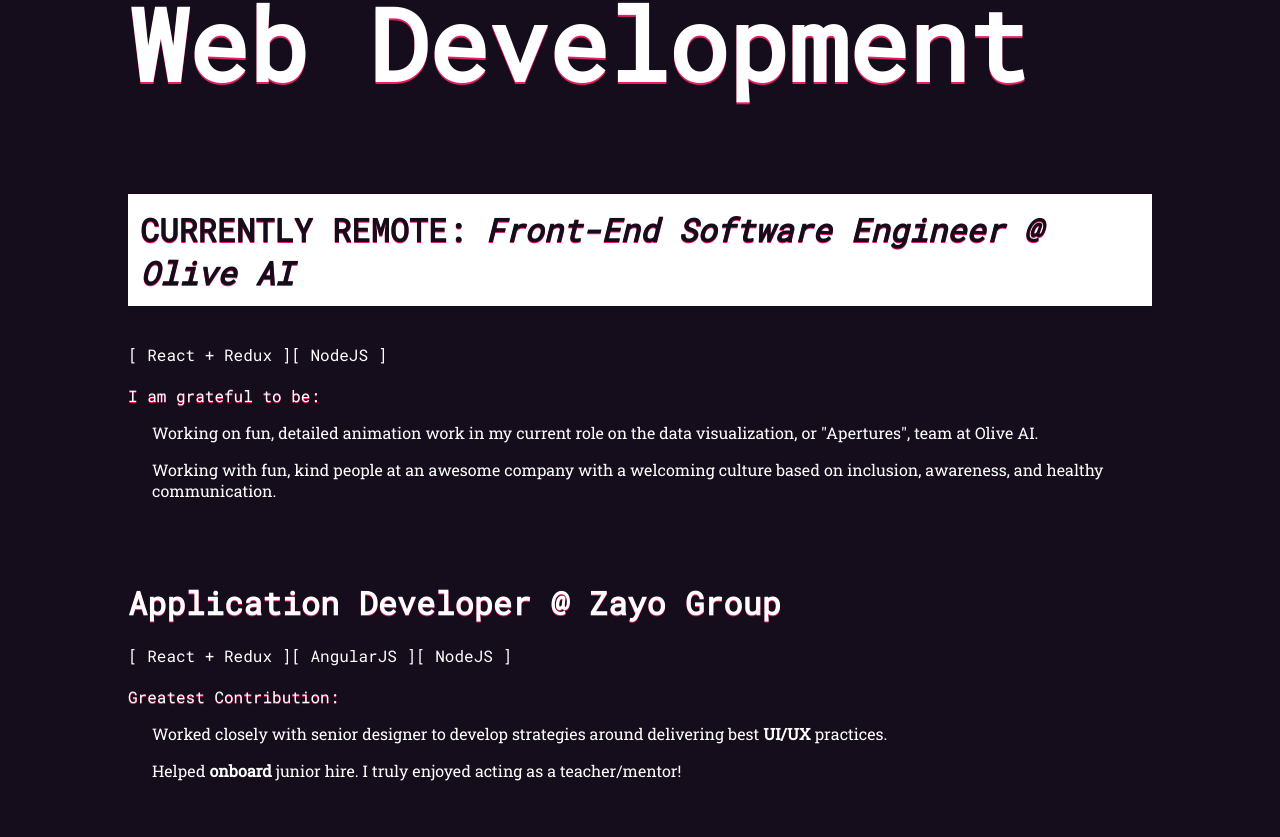
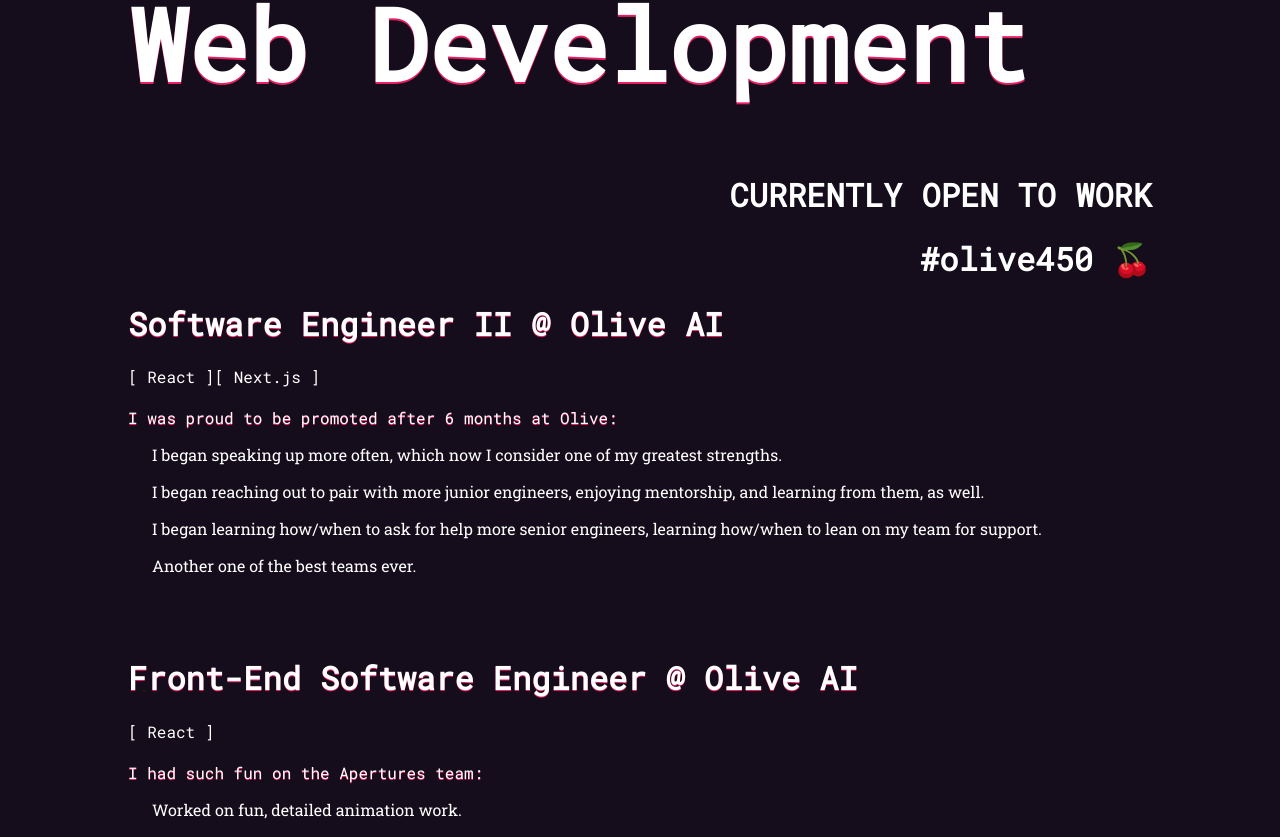
Before and after one commit to amandahussey/amandahussey.com, a React (Create React App) app: page / in a window 1280 px wide. Shown: the part 1703-2540 px from the top of the page. Built offline with nearby package versions, Linux system fonts and the light colour scheme; a web font is replaced by a local one.

Commit message:
update #olive450

```diff
--- a/src/components/HomeDesk/HomeDesk.js
+++ b/src/components/HomeDesk/HomeDesk.js
@@ -24,7 +24,7 @@
     else {
       setNavIsFixed(false);
     }
-}
+  }
 
   useEffect(() => {
     if(siteContainerRef.current) siteContainerRef.current.addEventListener('scroll', (element) => {
--- a/src/components/Resume/Resume.js
+++ b/src/components/Resume/Resume.js
@@ -1,4 +1,6 @@
 import React, { Component } from 'react'
+import ResumeSection from './ResumeSection';
+
 import './Resume.scss'
 
 class Resume extends Component {
@@ -18,25 +20,32 @@
                 <div id='software-development' className='resume-parent-container'>
                 <div className='resume-container'>
                     <h1 className='resume-section__title'>Web Development</h1>
+                    <h1 className='open-to-work'>CURRENTLY OPEN TO WORK</h1>
+                    <h1 className='open-to-work'>#olive450 &#127826;</h1>
 
-                    <div className='resume-section'>
-                        <div className='resume-section__header'>
-                            <h1 className='current'><span >CURRENTLY REMOTE: </span><i><span>Front-End Software Engineer</span> <span>@ Olive AI</span></i></h1>
-                        </div>
-                        <p className='resume-section__technologies-used'>
-                            <span>[ React + Redux ]</span>
-                            <span>[ NodeJS ]</span>
-                        </p>
+                    <ResumeSection
+                        title='Software Engineer II'
+                        company='Olive AI'
+                        technologies={['React', 'Next.js']}
+                        introPhrase='I was proud to be promoted after 6 months at Olive:'
+                        paragraphs={[
+                            'I began speaking up more often, which now I consider one of my greatest strengths.',
+                            'I began reaching out to pair with more junior engineers, enjoying mentorship, and learning from them, as well.',
+                            'I began learning how/when to ask for help more senior engineers, learning how/when to lean on my team for support.',
+                            'Another one of the best teams ever.'
+                        ]}
+                    />
 
-                        <div className='resume-section__description'>
-                            <div className='resume-section__description__greatest-moment'>I am grateful to be:</div>
-                            <div className='resume-section__description__paragraph'>
-                                <p>Working on fun, detailed animation work in my current role on the data visualization, or "Apertures", team at Olive AI.</p>
-                                <p>Working with fun, kind people at an awesome company with a welcoming culture based on inclusion, awareness, and healthy communication.</p>
-                            </div>
-                        </div>
-
-                    </div>
+                    <ResumeSection
+                        title='Front-End Software Engineer'
+                        company='Olive AI'
+                        technologies={['React']}
+                        introPhrase='I had such fun on the Apertures team:'
+                        paragraphs={[
+                            'Worked on fun, detailed animation work.',
+                            'One of the best teams ever.'
+                        ]}
+                    />
 
                     <div className='resume-section'>
                         <div className='resume-section__header'>
@@ -57,6 +66,7 @@
                         </div>
 
                     </div>
+
 
                     <div className='resume-section'>
                         <div className='resume-section__header'>
--- a/src/components/Resume/Resume.scss
+++ b/src/components/Resume/Resume.scss
@@ -1,5 +1,5 @@
-@import '../../global-styles/colors';
-@import '../../global-styles/fonts';
+@import "../../global-styles/colors";
+@import "../../global-styles/fonts";
 
 .resume-parent-container {
   overflow: auto;
@@ -38,6 +38,10 @@
   margin-bottom: 80px;
 }
 
+.open-to-work {
+  text-align: right;
+}
+
 .resume-section__header {
   // text-align: right;
   .current {
@@ -64,7 +68,7 @@
 }
 
 .resume-section__education-title {
-    text-shadow: 0 .5px 0 $pop-color;
+  text-shadow: 0 0.5px 0 $pop-color;
 }
 
 .resume-section__description-container {
@@ -79,7 +83,7 @@
 }
 
 .resume-section__job-title {
-    text-shadow: 0 .5px 0 $pop-color;
+  text-shadow: 0 0.5px 0 $pop-color;
 }
 
 .resume-section__technologies-use {
@@ -89,20 +93,18 @@
 .resume-section__description__greatest-moment {
   font-family: $header-font;
   margin-bottom: 0;
-    text-shadow: 0 .5px 0 $pop-color;
+  text-shadow: 0 0.5px 0 $pop-color;
 }
 
 .resume-section__description__paragraph {
   margin-left: 24px;
 }
 .resume-section__description__paragraph p {
-
 }
 
 .resume-section__description__takeaway {
   font-family: $header-font;
 }
-
 
 @media only screen and (min-width: 1000px) {
   .resume-container {
@@ -133,28 +135,28 @@
   .resume-section__header {
     // text-align: left;
   }
-    .resume-section__header  h1 {
+  .resume-section__header h1 {
     margin-bottom: 0px;
     font-size: 1.2em;
     display: flex;
     flex-direction: column;
   }
-    .resume-section__header  h2 {
+  .resume-section__header h2 {
     font-size: 1em;
     margin-top: 6px;
   }
   .resume-section h3 {
-        font-size: .9em;
+    font-size: 0.9em;
     margin-bottom: 0;
   }
   .resume-section p {
-        font-size: .8em;
+    font-size: 0.8em;
   }
   #uic {
     text-align: left;
   }
   .resume-section__description__greatest-moment {
-        font-size: .9em;
+    font-size: 0.9em;
   }
   .resume-section__sub-title {
     flex-direction: column;
--- /dev/null
+++ b/src/components/Resume/ResumeSection.js
@@ -0,0 +1,29 @@
+import React from 'react';
+
+const ResumeSection = ({
+  title,
+  company,
+  technologies,
+  introPhrase,
+  paragraphs,
+}) => {
+  return (
+    <div className='resume-section'>
+      <div className='resume-section__header'>
+          <h1><span>{title}</span> <span>@ {company}</span></h1>
+      </div>
+      <p className='resume-section__technologies-used'>
+          {technologies.map(tech => <span>[ {tech} ]</span>)}
+      </p>
+
+      <div className='resume-section__description'>
+          <div className='resume-section__description__greatest-moment'>{introPhrase}</div>
+          <div className='resume-section__description__paragraph'>
+              {paragraphs.map(paragraphText => <p>{paragraphText}</p>)}
+          </div>
+      </div>
+  </div>
+  )
+}
+
+export default ResumeSection;
```
Also changed, not shown: 1 other file (tests, documents, lock files or other folders). Lines whose indentation alone changed are shown as unchanged.
